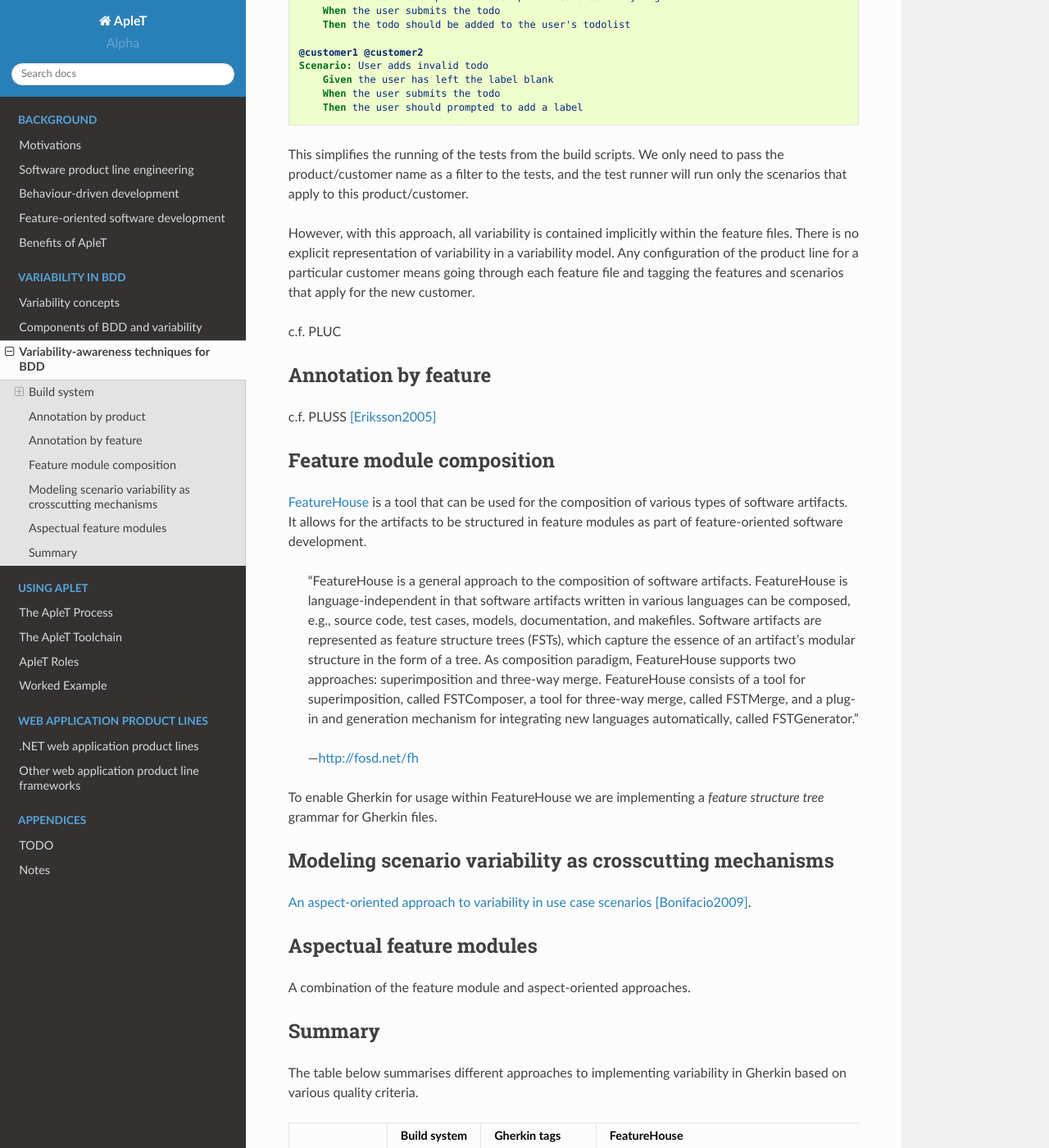
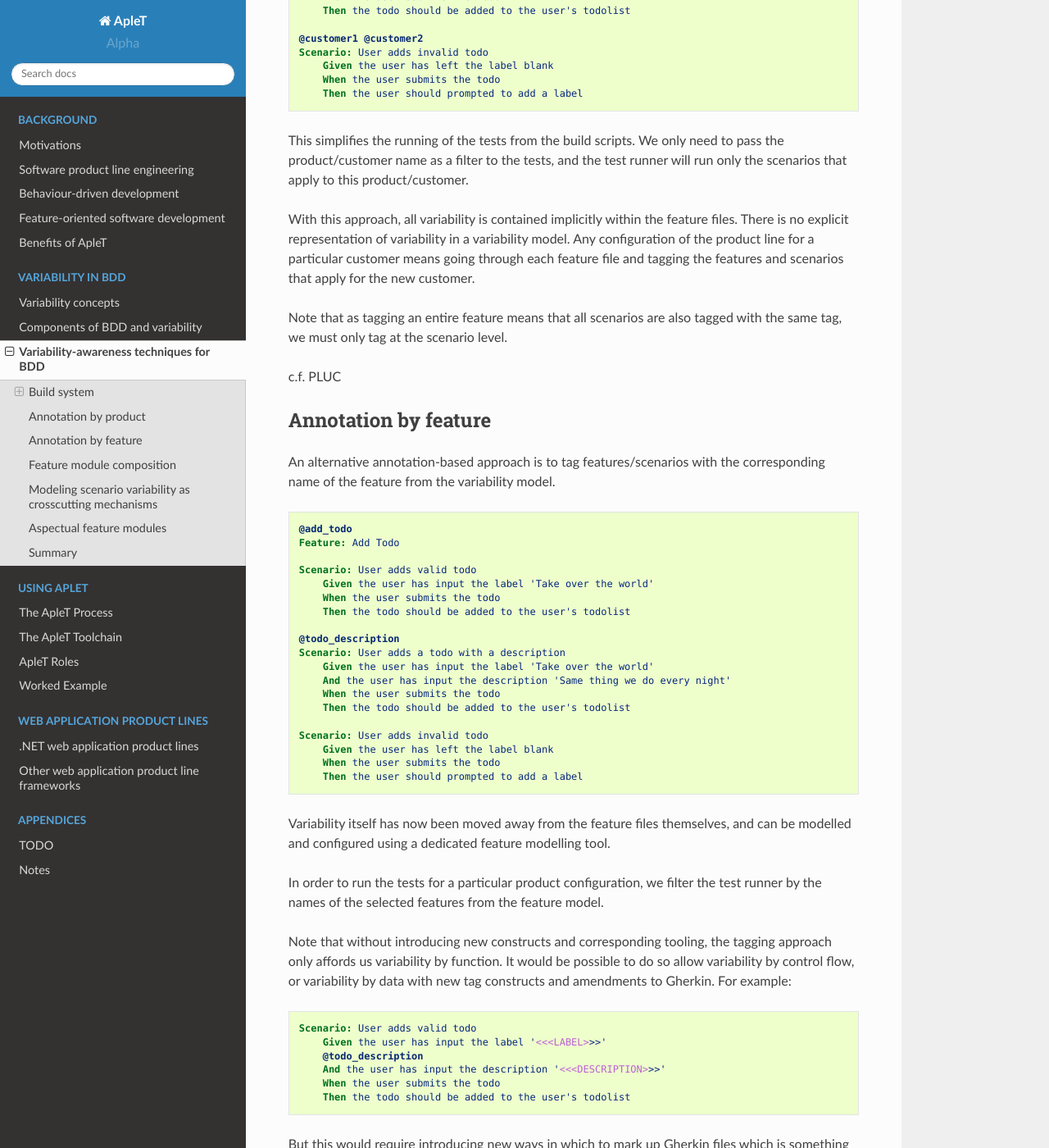
Before and after one commit to ngm/ApleT, a Sphinx documentation site: the page built from docs/variability-implementation-techniques.rst, in a window 1280 px wide and 1400 px high, scrolled down 1309 px. Shown: the whole window at 82% size. Built offline with Sphinx 7.4.7 and the Read the Docs theme 2.0.0, drawn with Linux system fonts in a browser that asks for light colours; some of the changed text lies outside the part shown.

Commit message:
Add simple example of annotation by feature

```diff
--- a/docs/variability-implementation-techniques.rst
+++ b/docs/variability-implementation-techniques.rst
@@ -54,7 +53,7 @@ with the name of the customer(s) to which it applies.
     @customer2
     Scenario: User adds a todo with a description
         Given the user has input the label 'Take over the world'
-        And the user has input the description 'Same as every night'
+        And the user has input the description 'Same thing we do every night'
         When the user submits the todo
         Then the todo should be added to the user's todolist
 
@@ -68,17 +67,70 @@ This simplifies the running of the tests from the build scripts.
 We only need to pass the product/customer name as a filter to the tests, and
 the test runner will run only the scenarios that apply to this product/customer.
 
-However, with this approach, all variability is contained implicitly within the
+With this approach, all variability is contained implicitly within the
 feature files.  There is no explicit representation of variability in a
 variability model.  Any configuration of the product line for a particular
 customer means going through each feature file and tagging the features and
 scenarios that apply for the new customer.
+
+Note that as tagging an entire feature means that all scenarios are also
+tagged with the same tag, we must only tag at the scenario level.
 
 c.f. PLUC
 
 
 Annotation by feature
 =====================
+
+An alternative annotation-based approach is to tag features/scenarios
+with the corresponding name of the feature from the variability model.
+
+.. code-block:: gherkin
+
+    @add_todo
+    Feature: Add Todo
+
+    Scenario: User adds valid todo
+        Given the user has input the label 'Take over the world'
+        When the user submits the todo
+        Then the todo should be added to the user's todolist
+
+    @todo_description
+    Scenario: User adds a todo with a description
+        Given the user has input the label 'Take over the world'
+        And the user has input the description 'Same thing we do every night'
+        When the user submits the todo
+        Then the todo should be added to the user's todolist
+
+    Scenario: User adds invalid todo
+        Given the user has left the label blank
+        When the user submits the todo
+        Then the user should prompted to add a label
+
+Variability itself has now been moved away from the feature files
+themselves, and can be modelled and configured using a dedicated
+feature modelling tool.
+
+In order to run the tests for a particular product configuration, we
+filter the test runner by the names of the selected features from the
+feature model.
+
+Note that without introducing new constructs and corresponding tooling, the
+tagging approach only affords us variability by function.  It would be possible
+to do so allow variability by control flow, or variability by data with new tag
+constructs and amendments to Gherkin.  For example:
+
+.. code-block:: gherkin
+
+    Scenario: User adds valid todo
+        Given the user has input the label '<<<LABEL>>>'
+        @todo_description
+        And the user has input the description '<<<DESCRIPTION>>>'
+        When the user submits the todo
+        Then the todo should be added to the user's todolist
+
+But this would require introducing new ways in which to mark up Gherkin files
+which is something we would like to avoid, where possible.
 
 c.f. PLUSS [Eriksson2005]_
 
```
Also changed, not shown: other parts of docs/variability-implementation-techniques.rst (+0 -1 lines).
